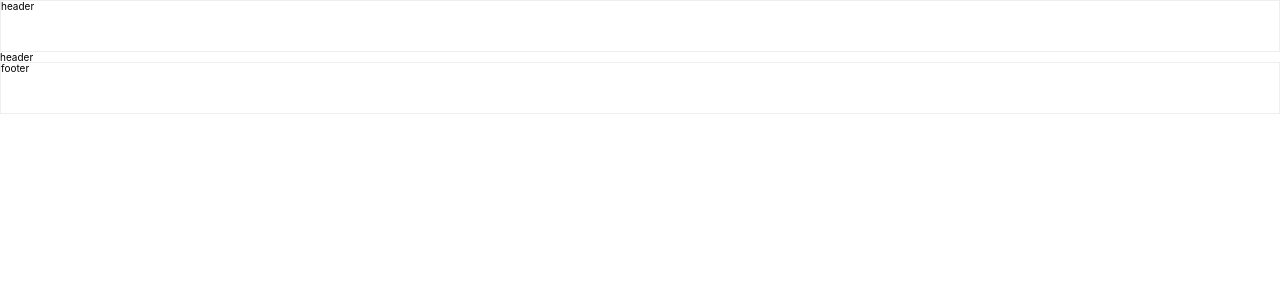
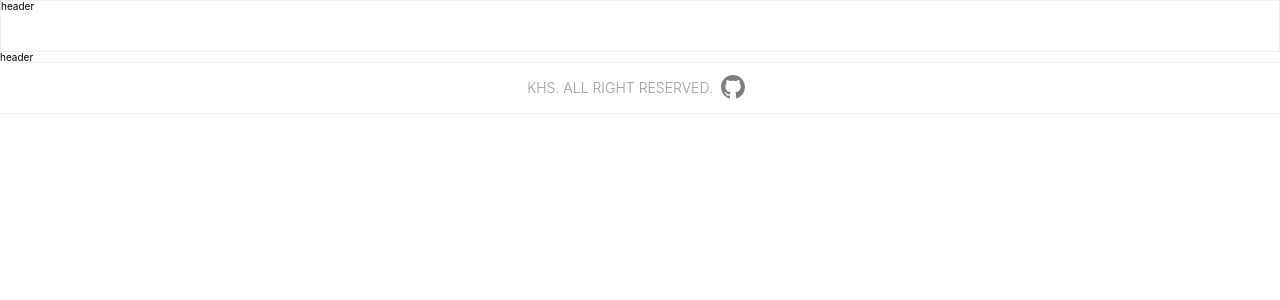
Before and after one commit to FE-HyunSu/BoilerplateNextTS, a Next.js app: page / in a window 1280 px wide. Shown: the top 300 px of the page. Built offline with nearby package versions, Linux system fonts and the light colour scheme.

Commit message:
feature : base footer component set.

```diff
--- a/components/layout/footer/index.tsx
+++ b/components/layout/footer/index.tsx
@@ -3,7 +3,26 @@
 const Footer = () => {
   return (
     <>
-      <FooterBox>footer</FooterBox>
+      <FooterBox>
+        <p>
+          KHS. ALL RIGHT RESERVED.
+          <a href="https://github.com/FE-HyunSu" target="_black">
+            <svg
+              aria-hidden="true"
+              height="24"
+              viewBox="0 0 16 16"
+              version="1.1"
+              width="24"
+              data-view-component="true"
+            >
+              <path
+                fillRule="evenodd"
+                d="M8 0C3.58 0 0 3.58 0 8c0 3.54 2.29 6.53 5.47 7.59.4.07.55-.17.55-.38 0-.19-.01-.82-.01-1.49-2.01.37-2.53-.49-2.69-.94-.09-.23-.48-.94-.82-1.13-.28-.15-.68-.52-.01-.53.63-.01 1.08.58 1.23.82.72 1.21 1.87.87 2.33.66.07-.52.28-.87.51-1.07-1.78-.2-3.64-.89-3.64-3.95 0-.87.31-1.59.82-2.15-.08-.2-.36-1.02.08-2.12 0 0 .67-.21 2.2.82.64-.18 1.32-.27 2-.27.68 0 1.36.09 2 .27 1.53-1.04 2.2-.82 2.2-.82.44 1.1.16 1.92.08 2.12.51.56.82 1.27.82 2.15 0 3.07-1.87 3.75-3.65 3.95.29.25.54.73.54 1.48 0 1.07-.01 1.93-.01 2.2 0 .21.15.46.55.38A8.013 8.013 0 0016 8c0-4.42-3.58-8-8-8z"
+              ></path>
+            </svg>
+          </a>
+        </p>
+      </FooterBox>
     </>
   );
 };
--- a/components/layout/footer/style.tsx
+++ b/components/layout/footer/style.tsx
@@ -1,7 +1,34 @@
-import styled from 'styled-components';
+import styled from "styled-components";
 
 export const FooterBox = styled.footer`
   display: block;
   height: 5rem;
-  border: 0.1rem solid #eee;
+  background-color: #fff;
+  border-top: 0.1rem solid rgba(0, 0, 0, 0.05);
+  border-bottom: 0.1rem solid rgba(0, 0, 0, 0.05);
+  transition: 0.3s;
+  p {
+    display: flex;
+    justify-content: center;
+    align-items: center;
+    height: 100%;
+    margin: 0;
+    padding: 0;
+    font-weight: 300;
+    font-size: 1.4rem;
+    color: rgba(0, 0, 0, 0.4);
+    text-align: center;
+    a {
+      display: inline-block;
+      width: 4rem;
+      opacity: 0.5;
+      transition: 0.3s;
+      svg {
+        width: 80%;
+      }
+      &:hover {
+        opacity: 1;
+      }
+    }
+  }
 `;
```
